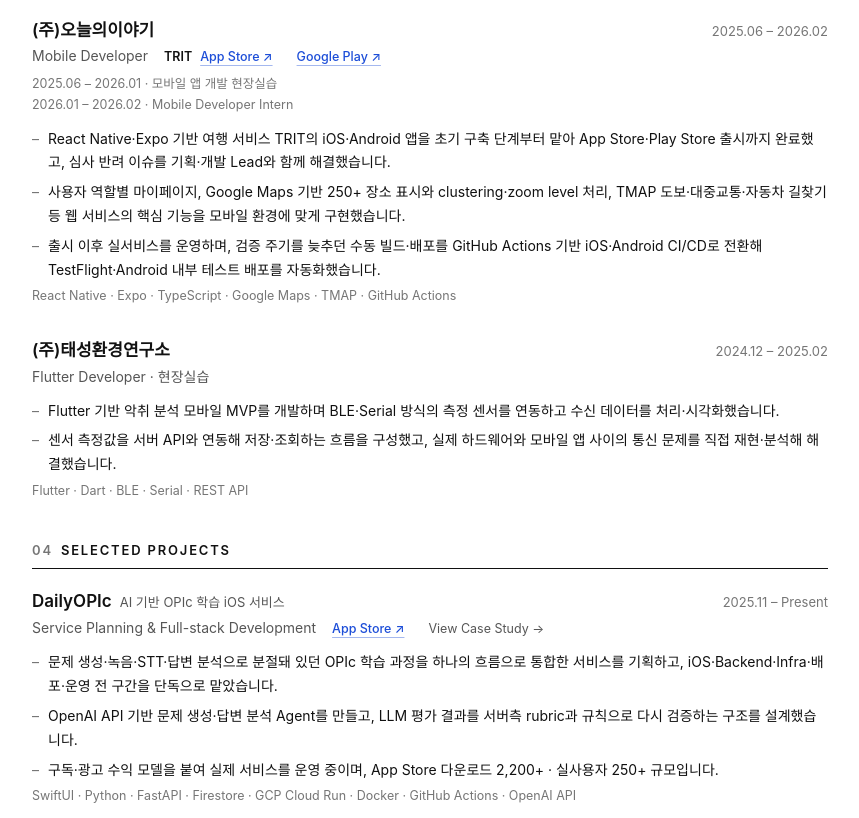
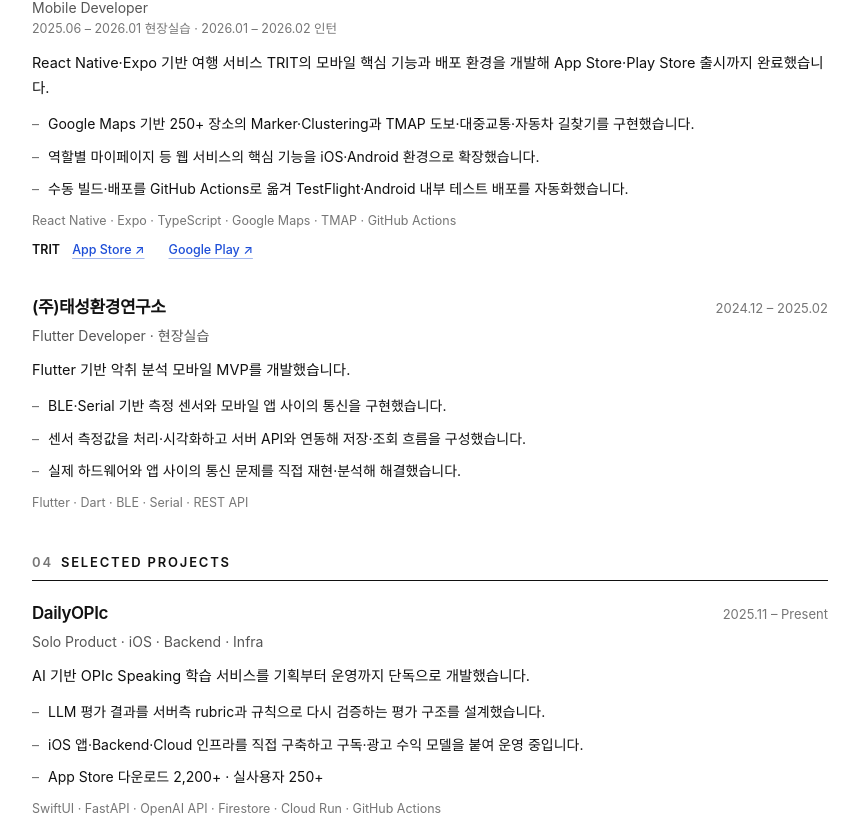
Before and after one commit to mark77234/mark77234.github.io, a Next.js app: page /resume in a window 1280 px wide. Shown: the part 756-1574 px from the top of the page, without its empty margins (210-1069 px from the left). Built offline with nearby package versions, Linux system fonts and the light colour scheme.

Commit message:
refactor: simplify resume and portfolio presentation

```diff
--- a/src/app/portfolio/[slug]/page.tsx
+++ b/src/app/portfolio/[slug]/page.tsx
@@ -22,7 +22,7 @@
   const path = `/portfolio/${study.slug}/`;
 
   return {
-    title: `${study.name} Case Study`,
+    title: study.name,
     description: study.subtitle,
     alternates: { canonical: path },
     openGraph: { ...ogBase, url: path },
--- a/src/app/resume/page.tsx
+++ b/src/app/resume/page.tsx
@@ -16,10 +16,33 @@
   twitter: { card: "summary" },
 };
 
+/** 이름/기간처럼 좌우로 갈라지는 한 줄. 좁은 화면에서는 자연스럽게 쌓인다. */
+function ItemHead({ title, period }: { title: string; period: string }) {
+  return (
+    <div className="flex flex-wrap items-baseline justify-between gap-x-4 gap-y-1">
+      <h3 className="text-[17px] font-semibold tracking-tight">{title}</h3>
+      <span className="text-[13px] text-faint">{period}</span>
+    </div>
+  );
+}
+
+function Bullets({ items }: { items: readonly string[] }) {
+  return (
+    <ul className="mt-3 space-y-2 print:mt-2.5">
+      {items.map((item) => (
+        <li
+          key={item}
+          className="relative pl-4 text-[14px] leading-[1.75] before:absolute before:left-0 before:text-faint before:content-['–'] print:text-[10pt]"
+        >
+          {item}
+        </li>
+      ))}
+    </ul>
+  );
+}
+
 function StackLine({ items }: { items: readonly string[] }) {
-  return (
-    <p className="mt-1.5 text-[12.5px] text-faint">{items.join(" · ")}</p>
-  );
+  return <p className="mt-2.5 text-[12.5px] text-faint">{items.join(" · ")}</p>;
 }
 
 export default function ResumePage() {
@@ -62,17 +85,6 @@
       <section className="print-section mt-10 print:mt-7">
         <SectionHeading index="01">Profile</SectionHeading>
         <p className="text-[15px] leading-[1.75] print:text-[10.5pt]">{profile.summary}</p>
-        <dl className="mt-5 flex flex-wrap gap-x-10 gap-y-3">
-          {profile.stats.map((stat) => (
-            <div key={stat.label} className="print-keep">
-              <dt className="sr-only">{stat.label}</dt>
-              <dd>
-                <span className="text-[20px] font-semibold tracking-tight">{stat.value}</span>
-                <span className="ml-2 text-[13px] text-muted">{stat.label}</span>
-              </dd>
-            </div>
-          ))}
-        </dl>
       </section>
 
       {/* ---------------------------------------------------------- skills */}
@@ -96,45 +108,28 @@
       {/* ------------------------------------------------------ experience */}
       <section className="print-section mt-10 print:mt-7">
         <SectionHeading index="03">Experience</SectionHeading>
-        <div className="space-y-8 print:space-y-6">
+        <div className="space-y-9 print:space-y-6">
           {experiences.map((exp) => (
             <article key={exp.company} className="print-keep">
-              <div className="flex flex-wrap items-baseline justify-between gap-x-4 gap-y-1">
-                <h3 className="text-[17px] font-semibold">{exp.company}</h3>
-                <span className="text-[13px] text-faint">{exp.period}</span>
-              </div>
-              <div className="mt-0.5 flex flex-wrap items-baseline gap-x-4 gap-y-1">
-                <p className="text-[14px] text-muted">{exp.role}</p>
-                {/* 출시한 서비스 스토어 링크. 줄을 늘리지 않도록 role 옆에 붙인다. */}
-                {exp.service && (
-                  <span className="flex flex-wrap items-baseline gap-x-2">
-                    <span className="text-[12.5px] font-semibold">{exp.service.name}</span>
-                    <ProjectLinks links={exp.service.links} compact />
-                  </span>
-                )}
-              </div>
-
+              <ItemHead title={exp.company} period={exp.period} />
+              <p className="mt-1 text-[14px] text-muted">{exp.role}</p>
+              {/* 한 경력 안의 계약 형태 변화는 한 줄로 이어 쓴다. */}
               {exp.terms && (
-                <ul className="mt-2 space-y-0.5 text-[12.5px] text-faint">
-                  {exp.terms.map((term) => (
-                    <li key={term.period}>
-                      {term.period} · {term.title}
-                    </li>
-                  ))}
-                </ul>
+                <p className="mt-0.5 text-[12.5px] text-faint">
+                  {exp.terms.map((term) => `${term.period} ${term.title}`).join(" · ")}
+                </p>
               )}
 
-              <ul className="mt-3 space-y-1.5">
-                {exp.bullets.map((bullet) => (
-                  <li
-                    key={bullet}
-                    className="relative pl-4 text-[14px] leading-[1.7] before:absolute before:left-0 before:text-faint before:content-['–'] print:text-[10pt]"
-                  >
-                    {bullet}
-                  </li>
-                ))}
-              </ul>
+              <p className="mt-3 text-[14.5px] leading-[1.7] print:text-[10pt]">{exp.summary}</p>
+              <Bullets items={exp.bullets} />
               <StackLine items={exp.stack} />
+
+              {exp.service && (
+                <div className="mt-2.5 flex flex-wrap items-baseline gap-x-3 gap-y-1">
+                  <span className="text-[12.5px] font-semibold">{exp.service.name}</span>
+                  <ProjectLinks links={exp.service.links} compact />
+                </div>
+              )}
             </article>
           ))}
         </div>
@@ -143,34 +138,23 @@
       {/* -------------------------------------------------------- projects */}
       <section className="print-section mt-10 print:mt-7">
         <SectionHeading index="04">Selected Projects</SectionHeading>
-        <div className="space-y-8 print:space-y-6">
+        <div className="space-y-9 print:space-y-6">
           {resumeProjects.map((project) => (
             <article key={project.name} className="print-keep">
-              <div className="flex flex-wrap items-baseline justify-between gap-x-4 gap-y-1">
-                <h3 className="text-[17px] font-semibold">
-                  {project.name}
-                  <span className="ml-2 text-[13px] font-normal text-muted">
-                    {project.summary}
-                  </span>
-                </h3>
-                <span className="text-[13px] text-faint">{project.period}</span>
-              </div>
-              <div className="mt-0.5 flex flex-wrap items-baseline gap-x-4 gap-y-1">
-                <p className="text-[14px] text-muted">{project.role}</p>
-                {project.links && <ProjectLinks links={project.links} compact />}
-              </div>
+              <ItemHead title={project.name} period={project.period} />
+              <p className="mt-1 text-[14px] text-muted">{project.role}</p>
 
-              <ul className="mt-3 space-y-1.5">
-                {project.bullets.map((bullet) => (
-                  <li
-                    key={bullet}
-                    className="relative pl-4 text-[14px] leading-[1.7] before:absolute before:left-0 before:text-faint before:content-['–'] print:text-[10pt]"
-                  >
-                    {bullet}
-                  </li>
-                ))}
-              </ul>
+              <p className="mt-3 text-[14.5px] leading-[1.7] print:text-[10pt]">
+                {project.summary}
+              </p>
+              <Bullets items={project.bullets} />
               <StackLine items={project.stack} />
+
+              {project.links && (
+                <div className="mt-2.5">
+                  <ProjectLinks links={project.links} compact />
+                </div>
+              )}
             </article>
           ))}
         </div>
--- a/src/components/CaseStudy.tsx
+++ b/src/components/CaseStudy.tsx
@@ -281,7 +281,7 @@
 
       {study.cover && <ProjectCover cover={study.cover} />}
 
-      {/* 상세 페이지에서는 이미 Case Study 안이므로 실제 서비스 링크만 노출한다. */}
+      {/* 상세 페이지에서는 이미 상세 안이므로 실제 서비스 링크만 노출한다. */}
       {study.links && (
         <div className="mt-6">
           <ProjectLinks links={{ ...study.links, caseStudy: undefined }} />
--- a/src/components/ProjectLinks.tsx
+++ b/src/components/ProjectLinks.tsx
@@ -1,23 +1,16 @@
 import Link from "next/link";
-import { SITE_URL } from "@/data/profile";
 import type { ProjectLinks as Links } from "@/data/caseStudies";
 
 /**
- * 실제 서비스 링크가 먼저, 내부 Case Study가 나중.
- * 외부 서비스는 Primary External Action, Case Study는 Secondary Navigation으로 구분한다.
+ * 실제 서비스 링크가 먼저, 내부 상세 페이지가 나중.
+ * 외부 서비스는 Primary External Action, 상세는 Secondary Navigation으로 구분한다.
  */
-const cta: { key: keyof Links; label: string; printLabel: string }[] = [
-  { key: "appStore", label: "App Store ↗", printLabel: "App Store" },
-  { key: "playStore", label: "Google Play ↗", printLabel: "Google Play" },
-  { key: "live", label: "Live Demo ↗", printLabel: "Live Demo" },
-  { key: "caseStudy", label: "View Case Study →", printLabel: "Case Study" },
+const cta: { key: keyof Links; label: string; compactLabel?: string }[] = [
+  { key: "appStore", label: "App Store ↗" },
+  { key: "playStore", label: "Google Play ↗" },
+  { key: "live", label: "Live Demo ↗" },
+  { key: "caseStudy", label: "View Details →", compactLabel: "Details →" },
 ];
-
-/** 인쇄본에서 읽을 수 있도록 href를 그대로 풀어 쓴다. percent-encoding만 되돌린다. */
-function readableUrl(href: string) {
-  const absolute = href.startsWith("http") ? href : `${SITE_URL}${href}`;
-  return decodeURI(absolute).replace(/^https?:\/\//, "");
-}
 
 export default function ProjectLinks({
   links,
@@ -33,40 +26,27 @@
   return (
     <ul
       className={`flex flex-wrap items-baseline gap-x-6 gap-y-2 ${
-        compact ? "text-[12.5px]" : "text-[14px] print:block"
+        compact ? "text-[12.5px]" : "text-[14px]"
       }`}
     >
       {items.map((item) => {
         const href = links[item.key] as string;
-        const isCaseStudy = item.key === "caseStudy";
-        const className = isCaseStudy
+        const isDetails = item.key === "caseStudy";
+        // 화살표는 인쇄본에서도 유지한다. PDF에서 클릭 가능한 링크임을 알리는 신호다.
+        const label = compact ? (item.compactLabel ?? item.label) : item.label;
+        const className = isDetails
           ? "text-muted underline-offset-4 hover:text-ink hover:underline"
           : "font-medium text-accent underline decoration-accent/40 underline-offset-4 hover:decoration-accent";
 
-        const content = (
-          <>
-            <span className="print:hidden">{item.label}</span>
-            {/* compact은 지면이 좁아 URL을 펼치지 않고 hyperlink만 유지한다. */}
-            <span className="hidden print:inline">
-              {compact ? item.printLabel : `${item.printLabel} · ${readableUrl(href)}`}
-            </span>
-          </>
-        );
-
         return (
-          <li key={item.key} className="print:mt-0.5">
-            {isCaseStudy ? (
+          <li key={item.key}>
+            {isDetails ? (
               <Link href={href} className={className}>
-                {content}
+                {label}
               </Link>
             ) : (
-              <a
-                href={href}
-                target="_blank"
-                rel="noopener noreferrer"
-                className={className}
-              >
-                {content}
+              <a href={href} target="_blank" rel="noopener noreferrer" className={className}>
+                {label}
               </a>
             )}
           </li>
--- a/src/data/experience.ts
+++ b/src/data/experience.ts
@@ -6,6 +6,8 @@
   period: string;
   /** 하나의 연속된 경력 안에서 계약 형태가 바뀐 구간 */
   terms?: { period: string; title: string }[];
+  /** 무엇을 했는지 한 줄로. 세부는 bullets가 맡는다. */
+  summary: string;
   stack: string[];
   bullets: string[];
   /** 재직 중 출시한 서비스의 공개 스토어 링크 */
@@ -18,14 +20,16 @@
     role: "Mobile Developer",
     period: "2025.06 – 2026.02",
     terms: [
-      { period: "2025.06 – 2026.01", title: "모바일 앱 개발 현장실습" },
-      { period: "2026.01 – 2026.02", title: "Mobile Developer Intern" },
+      { period: "2025.06 – 2026.01", title: "현장실습" },
+      { period: "2026.01 – 2026.02", title: "인턴" },
     ],
+    summary:
+      "React Native·Expo 기반 여행 서비스 TRIT의 모바일 핵심 기능과 배포 환경을 개발해 App Store·Play Store 출시까지 완료했습니다.",
     stack: ["React Native", "Expo", "TypeScript", "Google Maps", "TMAP", "GitHub Actions"],
     bullets: [
-      "React Native·Expo 기반 여행 서비스 TRIT의 iOS·Android 앱을 초기 구축 단계부터 맡아 App Store·Play Store 출시까지 완료했고, 심사 반려 이슈를 기획·개발 Lead와 함께 해결했습니다.",
-      "사용자 역할별 마이페이지, Google Maps 기반 250+ 장소 표시와 clustering·zoom level 처리, TMAP 도보·대중교통·자동차 길찾기 등 웹 서비스의 핵심 기능을 모바일 환경에 맞게 구현했습니다.",
-      "출시 이후 실서비스를 운영하며, 검증 주기를 늦추던 수동 빌드·배포를 GitHub Actions 기반 iOS·Android CI/CD로 전환해 TestFlight·Android 내부 테스트 배포를 자동화했습니다.",
+      "Google Maps 기반 250+ 장소의 Marker·Clustering과 TMAP 도보·대중교통·자동차 길찾기를 구현했습니다.",
+      "역할별 마이페이지 등 웹 서비스의 핵심 기능을 iOS·Android 환경으로 확장했습니다.",
+      "수동 빌드·배포를 GitHub Actions로 옮겨 TestFlight·Android 내부 테스트 배포를 자동화했습니다.",
     ],
     service: {
       name: "TRIT",
@@ -40,10 +44,12 @@
     company: "(주)태성환경연구소",
     role: "Flutter Developer · 현장실습",
     period: "2024.12 – 2025.02",
+    summary: "Flutter 기반 악취 분석 모바일 MVP를 개발했습니다.",
     stack: ["Flutter", "Dart", "BLE", "Serial", "REST API"],
     bullets: [
-      "Flutter 기반 악취 분석 모바일 MVP를 개발하며 BLE·Serial 방식의 측정 센서를 연동하고 수신 데이터를 처리·시각화했습니다.",
-      "센서 측정값을 서버 API와 연동해 저장·조회하는 흐름을 구성했고, 실제 하드웨어와 모바일 앱 사이의 통신 문제를 직접 재현·분석해 해결했습니다.",
+      "BLE·Serial 기반 측정 센서와 모바일 앱 사이의 통신을 구현했습니다.",
+      "센서 측정값을 처리·시각화하고 서버 API와 연동해 저장·조회 흐름을 구성했습니다.",
+      "실제 하드웨어와 앱 사이의 통신 문제를 직접 재현·분석해 해결했습니다.",
     ],
   },
 ];
--- a/src/data/projects.ts
+++ b/src/data/projects.ts
@@ -4,6 +4,7 @@
   name: string;
   role: string;
   period: string;
+  /** 무엇을 만들었는지 한 줄로. 세부는 /portfolio 담당. */
   summary: string;
   stack: string[];
   bullets: string[];
@@ -14,23 +15,14 @@
 export const resumeProjects: ResumeProject[] = [
   {
     name: "DailyOPIc",
-    role: "Service Planning & Full-stack Development",
+    role: "Solo Product · iOS · Backend · Infra",
     period: "2025.11 – Present",
-    summary: "AI 기반 OPIc 학습 iOS 서비스",
-    stack: [
-      "SwiftUI",
-      "Python",
-      "FastAPI",
-      "Firestore",
-      "GCP Cloud Run",
-      "Docker",
-      "GitHub Actions",
-      "OpenAI API",
-    ],
+    summary: "AI 기반 OPIc Speaking 학습 서비스를 기획부터 운영까지 단독으로 개발했습니다.",
+    stack: ["SwiftUI", "FastAPI", "OpenAI API", "Firestore", "Cloud Run", "GitHub Actions"],
     bullets: [
-      "문제 생성·녹음·STT·답변 분석으로 분절돼 있던 OPIc 학습 과정을 하나의 흐름으로 통합한 서비스를 기획하고, iOS·Backend·Infra·배포·운영 전 구간을 단독으로 맡았습니다.",
-      "OpenAI API 기반 문제 생성·답변 분석 Agent를 만들고, LLM 평가 결과를 서버측 rubric과 규칙으로 다시 검증하는 구조를 설계했습니다.",
-      "구독·광고 수익 모델을 붙여 실제 서비스를 운영 중이며, App Store 다운로드 2,200+ · 실사용자 250+ 규모입니다.",
+      "LLM 평가 결과를 서버측 rubric과 규칙으로 다시 검증하는 평가 구조를 설계했습니다.",
+      "iOS 앱·Backend·Cloud 인프라를 직접 구축하고 구독·광고 수익 모델을 붙여 운영 중입니다.",
+      "App Store 다운로드 2,200+ · 실사용자 250+",
     ],
     links: {
       appStore: "https://apps.apple.com/us/app/daily-opic/id6756842982",
@@ -41,12 +33,13 @@
     name: "KillingPart",
     role: "iOS Developer",
     period: "2026.01 – Present",
-    summary: "음악과 일기를 함께 공유하는 SNS형 서비스",
+    summary:
+      "음악과 일기를 함께 기록·공유하는 서비스에서 6인 팀 중 iOS를 단독으로 맡고 있습니다.",
     stack: ["Swift", "SwiftUI", "MVVM", "OAuth", "Universal Links"],
     bullets: [
-      "6인 팀(기획·디자인·Backend·Android) 중 iOS를 단독으로 맡아 앱 기초 설계부터 TestFlight QA, App Store 출시와 운영까지 담당했습니다.",
-      "Kakao·Apple·Google OAuth와 iTunes·Spotify·YouTube 연동을 구현하고, 인증 edge case와 YouTube 관련 App Store 심사 이슈를 기능 재설계로 해결했습니다.",
-      "다이어리 외부 공유 기능을 직접 제안해 Universal Links 기반 딥링크와 fallback UX를 설계했으며, 라이프스타일 카테고리 141위를 기록했습니다.",
+      "Kakao·Apple·Google OAuth와 음악·YouTube 연동, Universal Links 기반 공유를 구현했습니다.",
+      "앱 기초 설계부터 TestFlight QA, App Store 출시와 운영까지 iOS 전 구간을 담당했습니다.",
+      "App Store 라이프스타일 카테고리 141위",
     ],
     links: {
       appStore:
```
Also changed, not shown: src/app/globals.css (+9 -3 lines), src/app/portfolio/page.tsx (+3 -5 lines), .claude/.headroom_wrap_marker.json.
